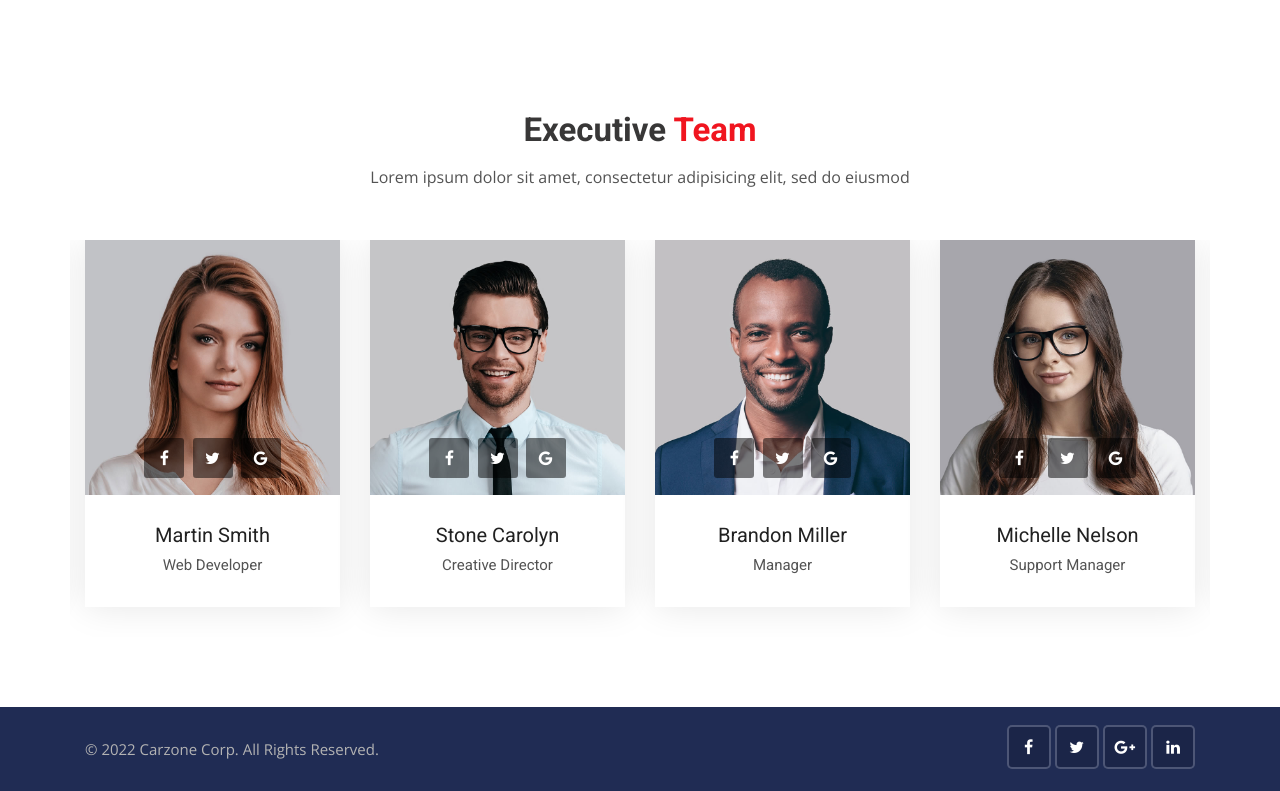
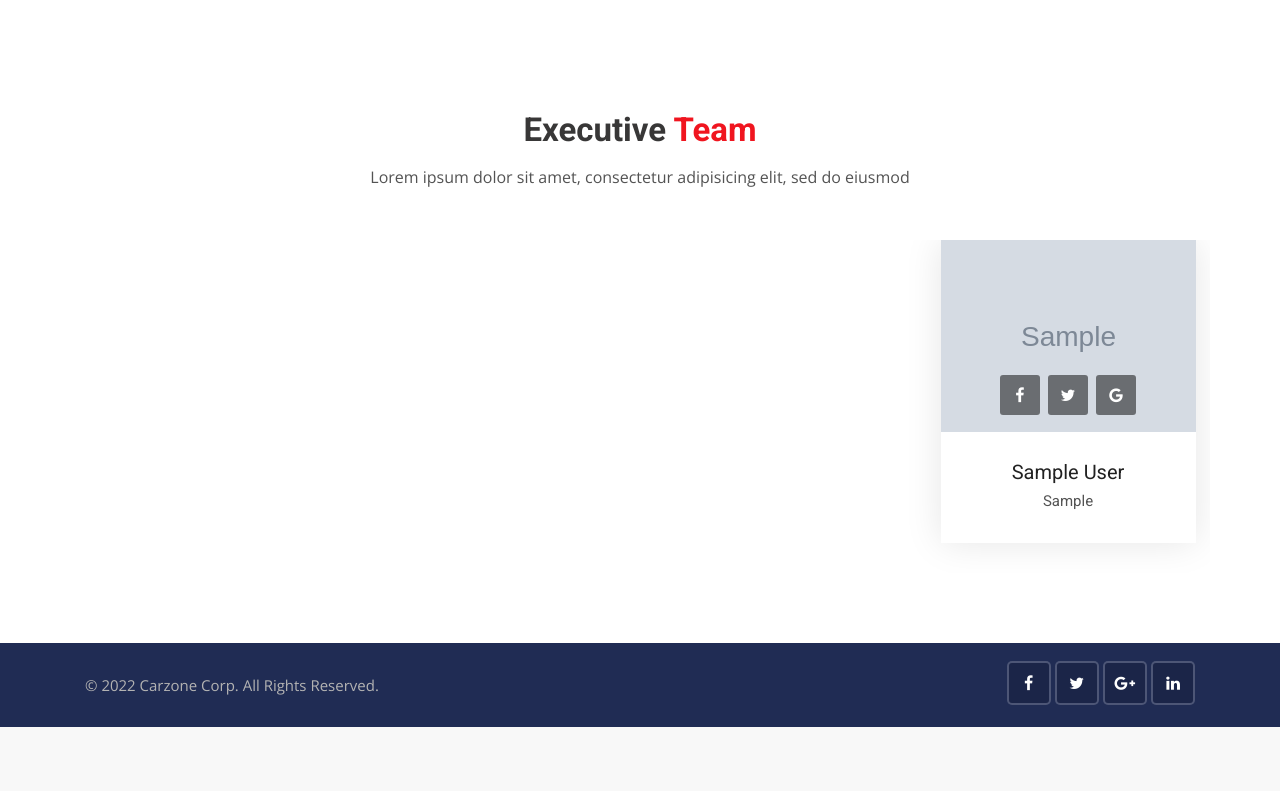
Before and after one commit to pysunita/carzone-project, a Django app: page /about/ in a window 1280 px wide. Shown: the part 847-1638 px from the top of the page. After the commit the page ends 1574 px from the top, so only its background shows below. Run offline with Django 3.2, Linux system fonts and the light colour scheme; tables that the repository leaves empty hold one stand-in row (values such as "Sample post"); grey boxes marked "Sample" are stand-in pictures; some libraries are stand-ins or nearby versions.

Commit message:
about page fixed

```diff
--- a/templates/pages/about.html
+++ b/templates/pages/about.html
@@ -1,6 +1,8 @@
 {% extends 'base.html' %}
-{% block title %} | About Us {% endblock %}
+
+{% block title %} | About {% endblock %}
 {% block content %}
+
 {% load static %}
 
 <!-- Sub banner start -->
@@ -9,13 +11,14 @@
         <div class="breadcrumb-areas">
             <h1>About Us</h1>
             <ul class="breadcrumbs">
-                <li><a href="{%url 'home' %}">Home</a></li>
+                <li><a href="{% url 'home' %}">Home</a></li>
                 <li class="active">About Us</li>
             </ul>
         </div>
     </div>
 </div>
 <!-- Sub Banner end -->
+
 <!-- Service center strat -->
 <div class="about-car content-area-5">
     <div class="container">
@@ -81,99 +84,30 @@
         <!-- Slick slider area start -->
         <div class="slick-slider-area clearfix">
             <div class="row slick-carousel" data-slick='{"slidesToShow": 4, "responsive":[{"breakpoint": 1024,"settings":{"slidesToShow": 2}}, {"breakpoint": 768,"settings":{"slidesToShow": 1}}]}'>
+              {% for team in teams %}
                 <div class="slick-slide-item">
                     <div class="team-1">
                         <div class="photo">
                             <a href="#">
-                                <img src="img/avatar/avatar-12.jpg" alt="team-1" class="img-fluid">
+                                <img src="{{ team.photo.url }}" alt="team-1" class="img-fluid">
                             </a>
                             <div class="social-list clearfix">
-                                <a href="#" class="facebook-bg"><i class="fa fa-facebook"></i></a>
-                                <a href="#" class="twitter-bg"><i class="fa fa-twitter"></i></a>
-                                <a href="#" class="google-bg"><i class="fa fa-google"></i></a>
+                                <a href="{{team.facebook_link}}" target="_blank" class="facebook-bg"><i class="fa fa-facebook"></i></a>
+                                <a href="{{team.twitter_link}}" target="_blank" class="twitter-bg"><i class="fa fa-twitter"></i></a>
+                                <a href="{{team.google_plus_link}}" target="_blank" class="google-bg"><i class="fa fa-google"></i></a>
                             </div>
                         </div>
                         <div class="details">
-                            <h4><a href="team-detail.html">Brandon Miller</a></h4>
-                            <h5>Manager</h5>
+                            <h4><a href="#">{{team.first_name}} {{team.last_name}}</a></h4>
+                            <h5>{{team.designation}}</h5>
                         </div>
                     </div>
                 </div>
-                <div class="slick-slide-item">
-                    <div class="team-1">
-                        <div class="photo">
-                            <a href="#">
-                                <img src="img/avatar/avatar-9.jpg" alt="team-1" class="img-fluid">
-                            </a>
-                            <div class="social-list clearfix">
-                                <a href="#" class="facebook-bg"><i class="fa fa-facebook"></i></a>
-                                <a href="#" class="twitter-bg"><i class="fa fa-twitter"></i></a>
-                                <a href="#" class="google-bg"><i class="fa fa-google"></i></a>
-                            </div>
-                        </div>
-                        <div class="details">
-                            <h4><a href="team-detail.html">Michelle Nelson</a></h4>
-                            <h5>Support Manager</h5>
-                        </div>
-                    </div>
-                </div>
-                <div class="slick-slide-item">
-                    <div class="team-1">
-                        <div class="photo">
-                            <a href="#">
-                                <img src="img/avatar/avatar-11.jpg" alt="team-1" class="img-fluid">
-                            </a>
-                            <div class="social-list clearfix">
-                                <a href="#" class="facebook-bg"><i class="fa fa-facebook"></i></a>
-                                <a href="#" class="twitter-bg"><i class="fa fa-twitter"></i></a>
-                                <a href="#" class="google-bg"><i class="fa fa-google"></i></a>
-                            </div>
-                        </div>
-                        <div class="details">
-                            <h4><a href="team-detail.html">Stone Carolyn</a></h4>
-                            <h5>Creative Director</h5>
-                        </div>
-                    </div>
-                </div>
-                <div class="slick-slide-item">
-                    <div class="team-1">
-                        <div class="photo">
-                            <a href="#">
-                                <img src="img/avatar/avatar-10.jpg" alt="team-1" class="img-fluid">
-                            </a>
-                            <div class="social-list clearfix">
-                                <a href="#" class="facebook-bg"><i class="fa fa-facebook"></i></a>
-                                <a href="#" class="twitter-bg"><i class="fa fa-twitter"></i></a>
-                                <a href="#" class="google-bg"><i class="fa fa-google"></i></a>
-                            </div>
-                        </div>
-                        <div class="details">
-                            <h4><a href="team-detail.html">Martin Smith</a></h4>
-                            <h5>Web Developer</h5>
-                        </div>
-                    </div>
-                </div>
-                <div class="slick-slide-item">
-                    <div class="team-1">
-                        <div class="photo">
-                            <a href="#">
-                                <img src="img/avatar/avatar-11.jpg" alt="team-1" class="img-fluid">
-                            </a>
-                            <div class="social-list clearfix">
-                                <a href="#" class="facebook-bg"><i class="fa fa-facebook"></i></a>
-                                <a href="#" class="twitter-bg"><i class="fa fa-twitter"></i></a>
-                                <a href="#" class="google-bg"><i class="fa fa-google"></i></a>
-                            </div>
-                        </div>
-                        <div class="details">
-                            <h4><a href="team-detail.html">Stone Carolyn</a></h4>
-                            <h5>Creative Director</h5>
-                        </div>
-                    </div>
-                </div>
+              {% endfor %}
             </div>
         </div>
     </div>
 </div>
 <!-- Our team end -->
+
 {% endblock %}
```
